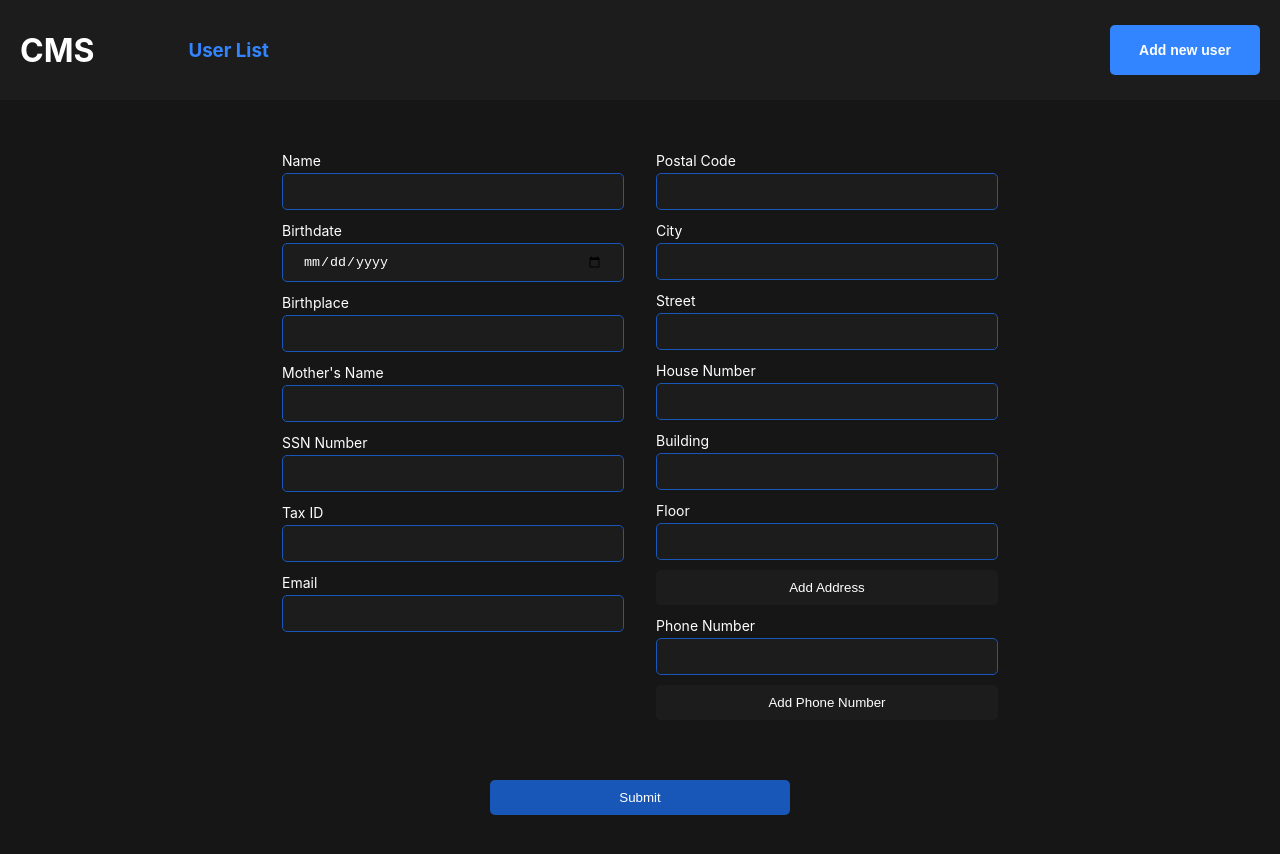
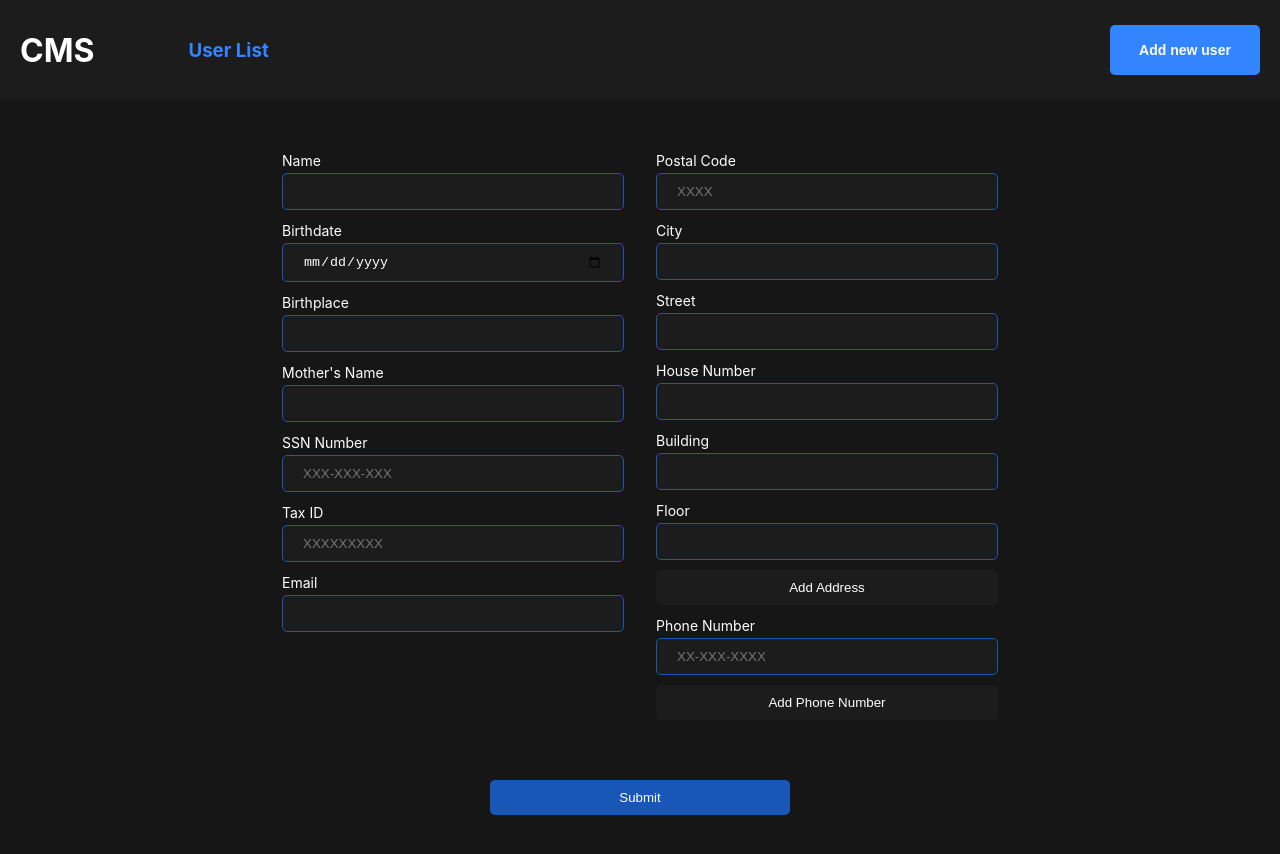
Before and after one commit to szsara/contact-management-app, a React (Create React App) app in the folder frontend/: page / in a window 1280 px wide. Both pictures are taken after a click on the button "Add new user". Shown: the top 854 px of the page. Built offline with nearby package versions, Linux system fonts and the light colour scheme; no server answers.

Commit message:
Add placeholders

```diff
--- a/frontend/src/components/user-form.tsx
+++ b/frontend/src/components/user-form.tsx
@@ -119,13 +119,13 @@ function UserForm() {
               SSN Number
             </label>
             <br />
-            <input type="text" value={ssn} onChange={(e) => setSsnNumber(e.target.value)} />
+            <input placeholder="XXX-XXX-XXX" type="text" value={ssn} onChange={(e) => setSsnNumber(e.target.value)} />
             <br />
             <label>
               Tax ID
             </label>
             <br />
-            <input type="text" value={taxId} onChange={(e) => setTaxId(e.target.value)} />
+            <input placeholder="XXXXXXXXX" type="text" value={taxId} onChange={(e) => setTaxId(e.target.value)} />
             <br />
             <label>
               Email
@@ -140,7 +140,7 @@ function UserForm() {
                   Postal Code
                 </label>
                 <br />
-                <input type="text" name="postalCode" value={address.postalCode} onChange={(e) => handleAddressChange(index, e)} />
+                <input placeholder="XXXX" type="text" name="postalCode" value={address.postalCode} onChange={(e) => handleAddressChange(index, e)} />
                 <br />
                 <label>
                   City
@@ -184,7 +184,7 @@ function UserForm() {
                   Phone Number
                 </label>
                 <br />
-                <input type="text" value={phoneNumber} onChange={(e) => handlePhoneNumberChange(index, e)} />
+                <input placeholder="XX-XXX-XXXX" type="text" value={phoneNumber} onChange={(e) => handlePhoneNumberChange(index, e)} />
               </div>
             ))}
             <button className="add-btn" type="button" onClick={handleAddPhoneNumber}>
```
